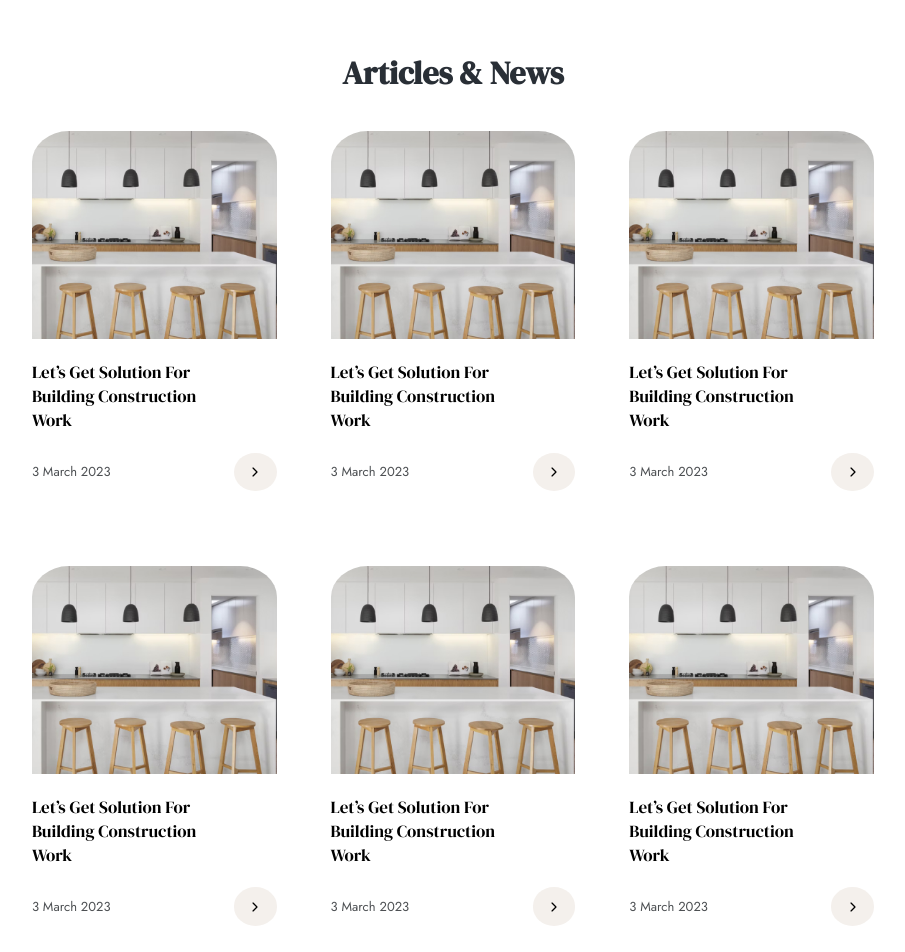
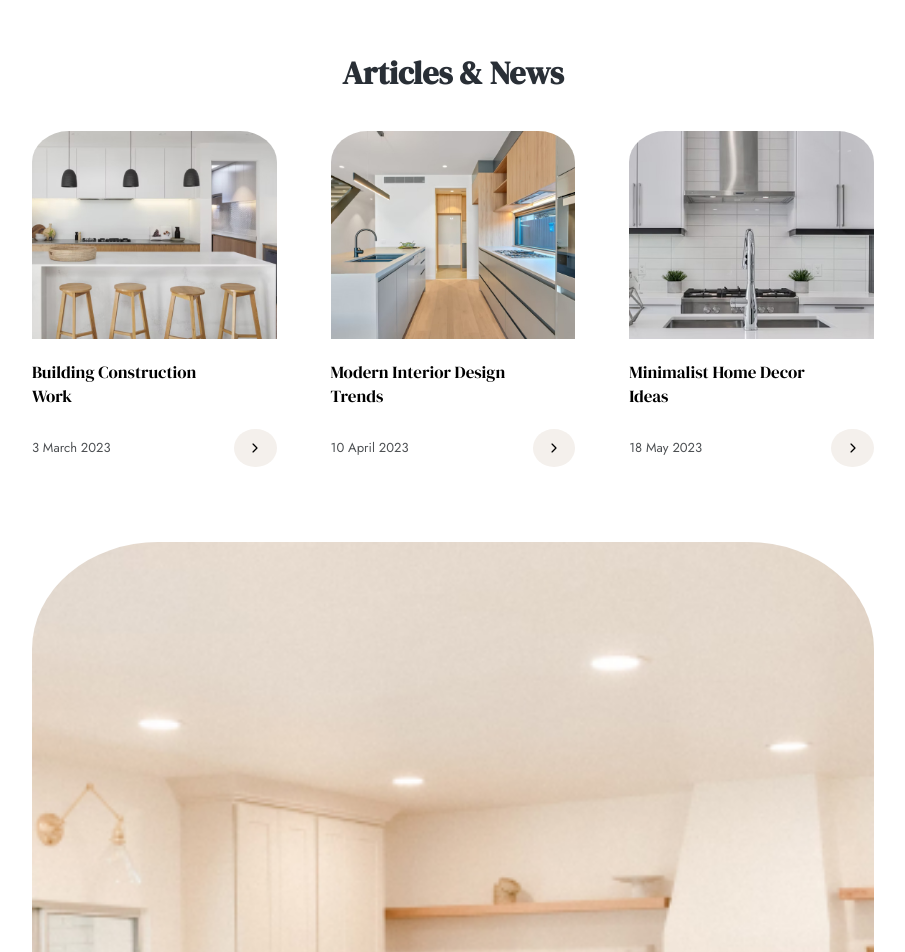
Before and after one commit to hrishikaverma/interior-vaastu, a React (Create React App) app: page /blog in a window 1280 px wide. Shown: the part 940-1892 px from the top of the page, without its empty margins (187-1092 px from the left). Built offline with nearby package versions, Linux system fonts and the light colour scheme.

Commit message:
removed warnings

```diff
--- a/src/blog/blog.js
+++ b/src/blog/blog.js
@@ -8,24 +8,19 @@ import { IoIosArrowForward } from "react-icons/io";
 import { Link } from "react-router-dom";
 
 export function Blog() {
+  const articles = [
+    { id: 1, img: article1, title: "Building Construction Work", date: "3 March 2023" },
+    { id: 2, img: article2, title: "Modern Interior Design Trends", date: "10 April 2023" },
+    { id: 3, img: article3, title: "Minimalist Home Decor Ideas", date: "18 May 2023" },
+    { id: 4, img: article4, title: "Sustainable Architecture Insights", date: "25 June 2023" }
+  ];
+
   const handleChange = (e) => {
-    const pClassList = e.target.parentElement;
-    if (e.target.classList.contains("notaken")) {
-      for (let i = 0; i < pClassList.childNodes.length; i++) {
-        if (pClassList.childNodes[i].className === "blog-art taken") {
-          pClassList.childNodes[i].className = "blog-art notaken";
-        }
-      }
-      e.target.classList.remove("notaken");
-      e.target.classList.add("taken");
-    } else if (e.target.classList.contains("taken")) {
-      for (let i = 0; i < pClassList.childNodes.length; i++) {
-        if (pClassList.childNodes[i].className === "blog-art taken") {
-          pClassList.childNodes[i].className = "blog-art notaken";
-        }
-      }
-    }
+    const activeArticle = document.querySelector(".blog-art.taken");
+    if (activeArticle) activeArticle.classList.remove("taken");
+    e.currentTarget.classList.add("taken");
   };
+
   return (
     <div className="blog">
       <div className="blog-header">
@@ -38,26 +33,21 @@ export function Blog() {
         <h1>Latest Post</h1>
         <div className="lNews">
           <div className="ln-img">
-            <img src={latestNews} alt="news"></img>
+            <img src={latestNews} alt="news" />
           </div>
           <div className="ln-text">
             <div className="ln-subtext">
               <h1>Low Cost Latest Invented Interior Designing Ideas</h1>
               <p>
-                Lorem ipsum dolor sit amet, adipiscing Aliquam eu sem vitae
-                turpis dignissim maximus.posuere in.
-                <br />
-                <br />
-                Contrary to popular belief. Lorem Ipsum is not simply random
-                text. It has roots in a piece of classica.
+                Lorem ipsum dolor sit amet, adipiscing Aliquam eu sem vitae turpis dignissim maximus.posuere in.
+                <br /><br />
+                Contrary to popular belief, Lorem Ipsum is not simply random text. It has roots in a piece of classica.
               </p>
             </div>
             <div className="ln-detail">
               <p className="ac-date">3 March 2023</p>
-              <Link to={`/blog-details`}>
-                <button>
-                  <IoIosArrowForward />
-                </button>
+              <Link to="/blog-details">
+                <button><IoIosArrowForward /></button>
               </Link>
             </div>
           </div>
@@ -67,102 +57,22 @@ export function Blog() {
       <div className="blogArticles">
         <h1>Articles & News</h1>
         <div className="blog-art-list">
-          <div className="blog-art notaken" onClick={handleChange}>
+          {articles.map((article) => (
+            <div key={article.id} className="blog-art notaken" onClick={handleChange}>
               <div className="blog-art-header">
-              <img src={article1} alt="article"></img>
+                <img src={article.img} alt="article" />
               </div>
               <div className="blog-art-content">
-              <p>Let’s Get Solution For Building Construction Work</p>
+                <p>{article.title}</p>
                 <div className="ba-detail">
-                <p className="ba-date">3 March 2023</p>
+                  <p className="ba-date">{article.date}</p>
                   <Link to={`/blog-details`}>
-                  <button>
-                    <IoIosArrowForward />
-                  </button>
+                    <button><IoIosArrowForward /></button>
                   </Link>
                 </div>
               </div>
             </div>
-          <div className="blog-art notaken" onClick={handleChange}>
-            <div className="blog-art-header">
-              <img src={article1} alt="article"></img>
-            </div>
-            <div className="blog-art-content">
-              <p>Let’s Get Solution For Building Construction Work</p>
-              <div className="ba-detail">
-                <p className="ba-date">3 March 2023</p>
-                <Link to={`/blog-details`}>
-                  <button>
-                    <IoIosArrowForward />
-                  </button>
-                </Link>
-              </div>
-            </div>
-          </div>
-          <div className="blog-art notaken" onClick={handleChange}>
-            <div className="blog-art-header">
-              <img src={article1} alt="article"></img>
-            </div>
-            <div className="blog-art-content">
-              <p>Let’s Get Solution For Building Construction Work</p>
-              <div className="ba-detail">
-                <p className="ba-date">3 March 2023</p>
-                <Link to={`/blog-details`}>
-                  <button>
-                    <IoIosArrowForward />
-                  </button>
-                </Link>
-              </div>
-            </div>
-          </div>
-          <div className="blog-art notaken" onClick={handleChange}>
-            <div className="blog-art-header">
-              <img src={article1} alt="article"></img>
-            </div>
-            <div className="blog-art-content">
-              <p>Let’s Get Solution For Building Construction Work</p>
-              <div className="ba-detail">
-                <p className="ba-date">3 March 2023</p>
-                <Link to={`/blog-details`}>
-                  <button>
-                    <IoIosArrowForward />
-                  </button>
-                </Link>
-              </div>
-            </div>
-          </div>
-          <div className="blog-art notaken" onClick={handleChange}>
-            <div className="blog-art-header">
-              <img src={article1} alt="article"></img>
-            </div>
-            <div className="blog-art-content">
-              <p>Let’s Get Solution For Building Construction Work</p>
-              <div className="ba-detail">
-                <p className="ba-date">3 March 2023</p>
-                <Link to={`/blog-details`}>
-                  <button>
-                    <IoIosArrowForward />
-                  </button>
-                </Link>
-              </div>
-            </div>
-          </div>
-          <div className="blog-art notaken" onClick={handleChange}>
-            <div className="blog-art-header">
-              <img src={article1} alt="article"></img>
-            </div>
-            <div className="blog-art-content">
-              <p>Let’s Get Solution For Building Construction Work</p>
-              <div className="ba-detail">
-                <p className="ba-date">3 March 2023</p>
-                <Link to={`/blog-details`}>
-                  <button>
-                    <IoIosArrowForward />
-                  </button>
-                </Link>
-              </div>
-            </div>
-          </div>
+          ))}
         </div>
       </div>
     </div>
--- a/src/project/project.js
+++ b/src/project/project.js
@@ -1,47 +1,25 @@
 import "./project.css";
-import project1 from "../images/project/project1.jpg";
-import project2 from "../images/project/project2.jpg";
-import project3 from "../images/project/project3.jpg";
-import project4 from "../images/project/project4.jpg";
-import project5 from "../images/project/project5.jpg";
-import project6 from "../images/project/project6.jpg";
-import project7 from "../images/project/project7.jpg";
-import project8 from "../images/project/project8.jpg";
-import { Link } from "react-router-dom";
-import { IoIosArrowForward } from "react-icons/io";
 import { ProjectCard } from "./projectCard";
-import { useEffect, useState } from "react";
+import { useState } from "react";
 import projects from "./projects.json";
 
 export function Project() {
-  const [data, setData] = useState('');
-  const [currentPage, setcurrentPage] = useState(1);
-  const [postPerPage, setpostPerPage] = useState(8);
+  const [data] = useState(projects.projects);
+  const [currentPage] = useState(1);
+  const [postPerPage] = useState(8);
 
-  const  projectsData = projects;
-
- const lastPostIndex = currentPage * postPerPage;
+  const lastPostIndex = currentPage * postPerPage;
   const firstPostIndex = lastPostIndex - postPerPage;
   const currentPosts = data.slice(firstPostIndex, lastPostIndex);
 
   const handleChange = (e) => {
     const pClassList = e.target.parentElement;
-    if (e.target.classList.contains("notakenCategory")) {
-      for (let i = 0; i < pClassList.childNodes.length; i++) {
-        if (pClassList.childNodes[i].className === "p-ctg takenCategory") {
-          pClassList.childNodes[i].className = "p-ctg notakenCategory";
-        }
-      }
-      e.target.classList.remove("notakenCategory");
-      e.target.classList.add("takenCategory");
-    } else if (e.target.classList.contains("taken")) {
-      for (let i = 0; i < pClassList.childNodes.length; i++) {
-        if (pClassList.childNodes[i].className === "p-ctg takenCategory") {
-          pClassList.childNodes[i].className = "p-ctg notakenCategory";
-        }
-      }
+    for (let i = 0; i < pClassList.childNodes.length; i++) {
+      pClassList.childNodes[i].className = "p-ctg notakenCategory";
     }
+    e.target.classList.add("takenCategory");
   };
+
   return (
     <div className="project">
       <div className="project-header">
@@ -51,27 +29,17 @@ export function Project() {
       </div>
       <div className="project-categories">
         <ul>
-          <ol className="p-ctg notakenCategory" onClick={handleChange}>
-            Bedroom
-          </ol>
-          <ol className="p-ctg notakenCategory" onClick={handleChange}>
-            Bathroom
-          </ol>
-          <ol className="p-ctg notakenCategory" onClick={handleChange}>
-            Kitchen
-          </ol>
-          <ol className="p-ctg notakenCategory" onClick={handleChange}>
-            Living Area
-          </ol>
+          {["Bedroom", "Bathroom", "Kitchen", "Living Area"].map((category, index) => (
+            <ol key={index} className="p-ctg notakenCategory" onClick={handleChange}>
+              {category}
+            </ol>
+          ))}
         </ul>
       </div>
       <div className="our-projects">
-        {projectsData !== undefined && !!projectsData.projects.length
-        && projectsData.projects.map((pro, ind)=>{
-          return (
-          <ProjectCard props = {pro} key={ind}/>
-          )
-        })}
+        {currentPosts.map((pro, ind) => (
+          <ProjectCard props={pro} key={ind} />
+        ))}
       </div>
     </div>
   );
```
Lines whose indentation alone changed are shown as unchanged.
